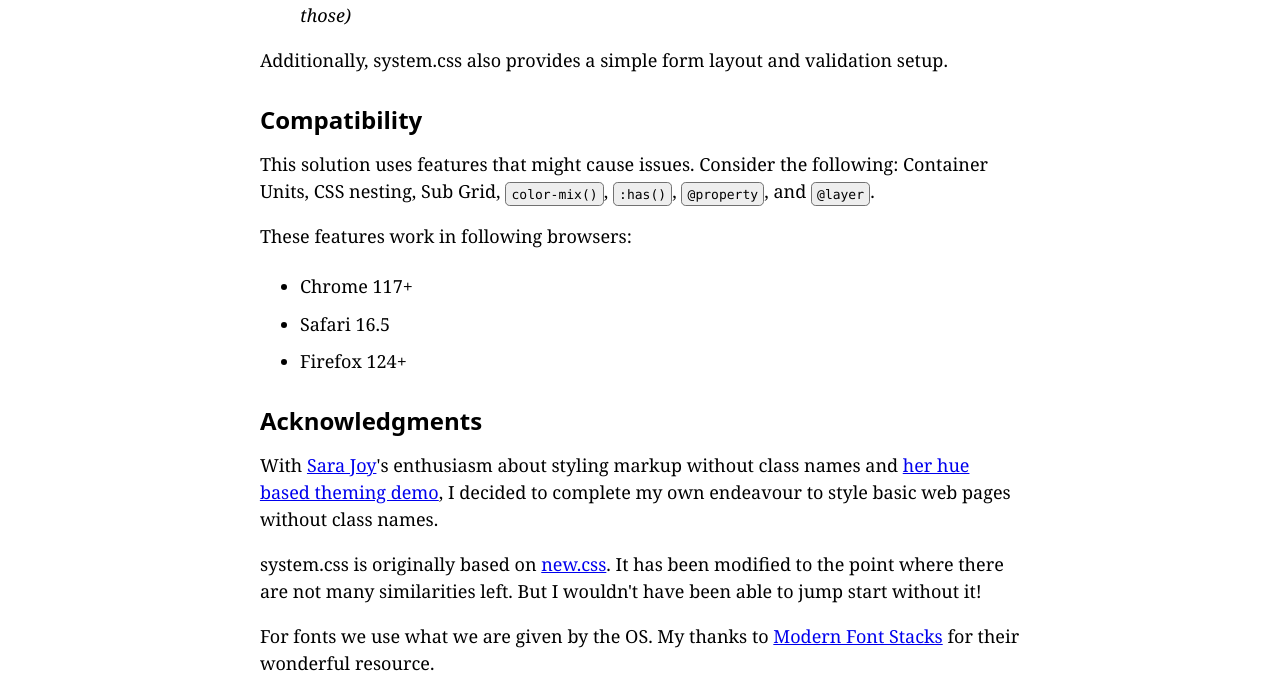
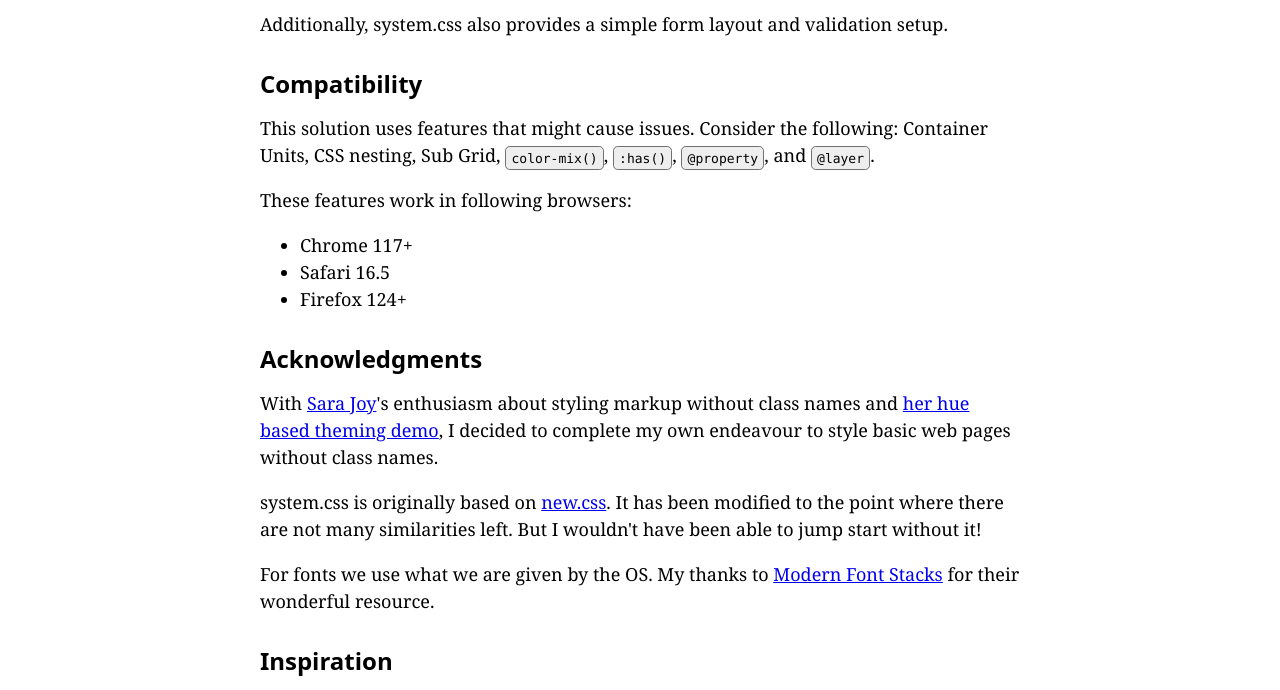
Before and after one commit to dutchcelt/system.css, a website built with Vite: page index.html in a window 1280 px wide. Shown: the part 576-1266 px from the top of the page. Built offline with nearby package versions, Linux system fonts and the light colour scheme.

Commit message:
Removed the additional spacing around lists

```diff
--- a/src/system-selectors.css
+++ b/src/system-selectors.css
@@ -287,13 +287,6 @@
 		}
 	}
 
-	li,
-	li > :is(ul, ol) {
-		padding-block: var(--system-spacing-element-block);
-		&:last-child {
-			padding-block-end: unset;
-		}
-	}
 	dt {
 		font-weight: var(--system-font-weight-semibold);
 	}
```
